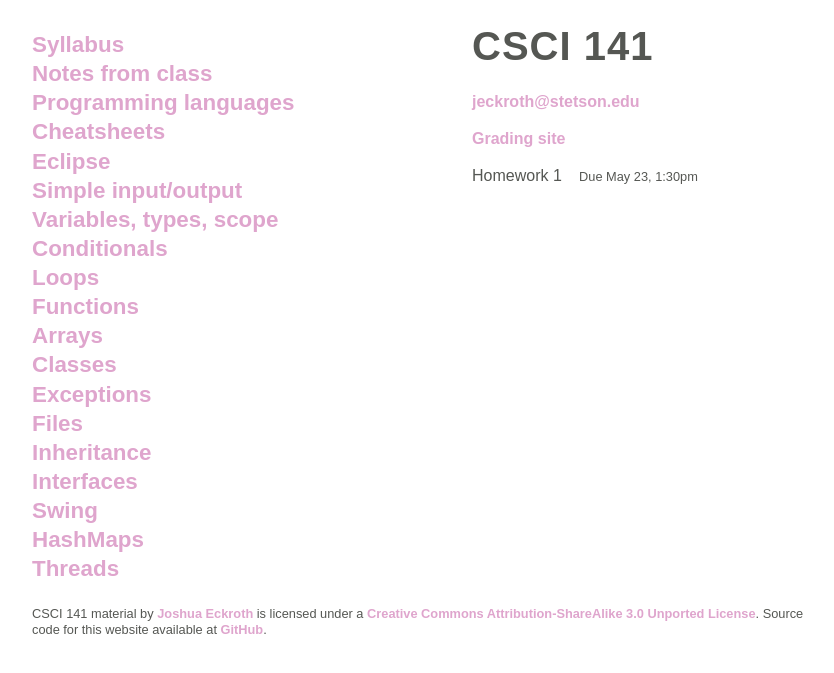
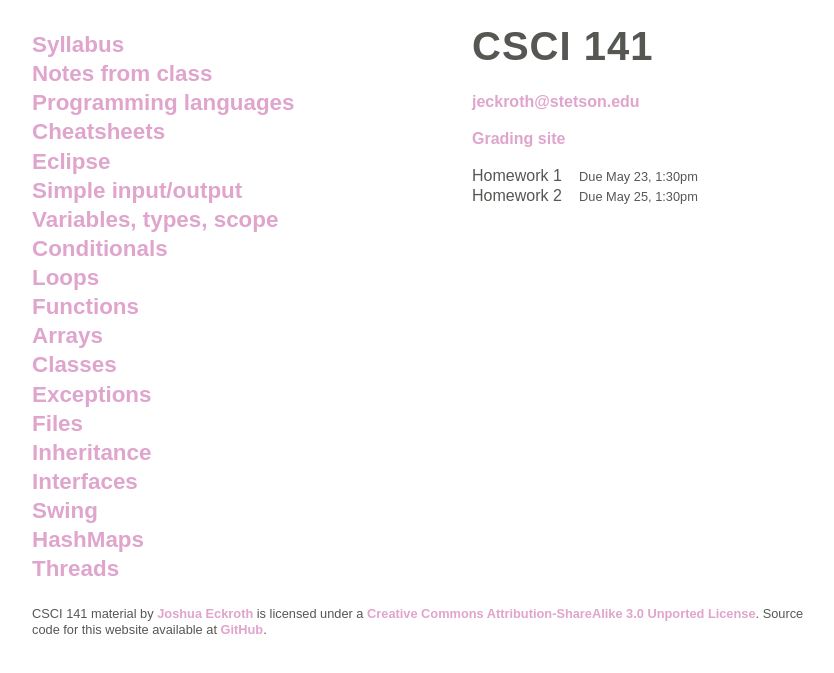
Before and after one commit to joshuaeckroth/csci141-website, a Jekyll site: the page built from index.html, in a window 1280 px wide. Shown: the top 673 px of the page, without its empty margins (208-1042 px from the left). Built offline with Jekyll 4.4.1, drawn with Linux system fonts in a browser that asks for light colours; Markdown is read by kramdown in place of the engine named in the settings.

Commit message:
Typo and added HW 2 due date

```diff
--- a/index.html
+++ b/index.html
@@ -45,6 +45,9 @@ layout: home
     <li>
       Homework 1 <span class="due">Due May 23, 1:30pm</span>
     </li>
+    <li>
+      Homework 2 <span class="due">Due May 25, 1:30pm</span>
+    </li>
   </ul>
 
 </div>
--- a/lecture/variables-types-scope.markdown
+++ b/lecture/variables-types-scope.markdown
@@ -49,7 +49,7 @@ Every value in your code also has a type. For example, if you write `52` in your
 | `float` | 32 bits | (complex; but less precise than `double`) | `52.0f` or `5.2e2f` |
 | `double` | 64 bits | (complex; but more precise than `float`) | `52.0` or `5.2e2` |
 | `boolean` | 1 bit | `true` or `false` | `true` or `false` |
-| `char` | 16 bits | any of 65535 symbols | `x` or [`\u2665`](http://unicode-table.com/en/2665/) |
+| `char` | 16 bits | any of 65535 symbols | `'x'` or [`\u2665`](http://unicode-table.com/en/2665/) |
 
 Summary:
 
```
